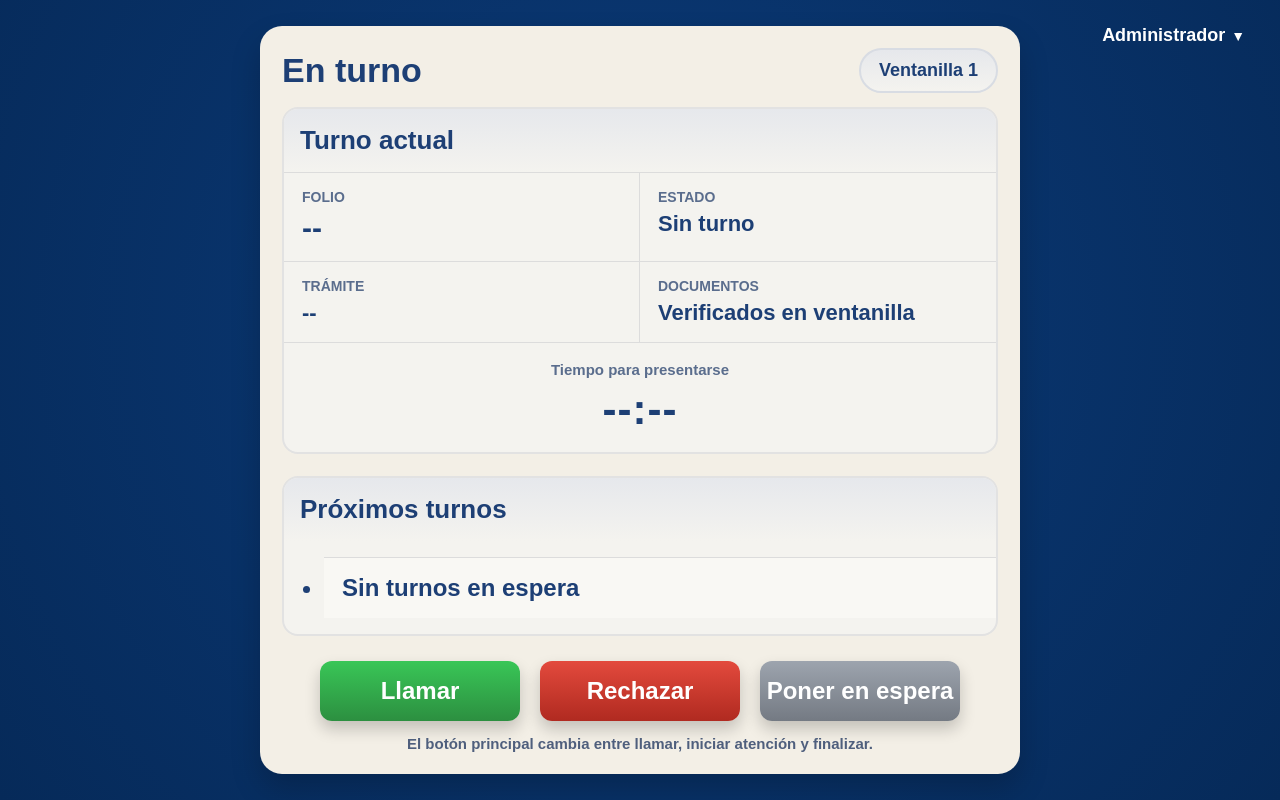
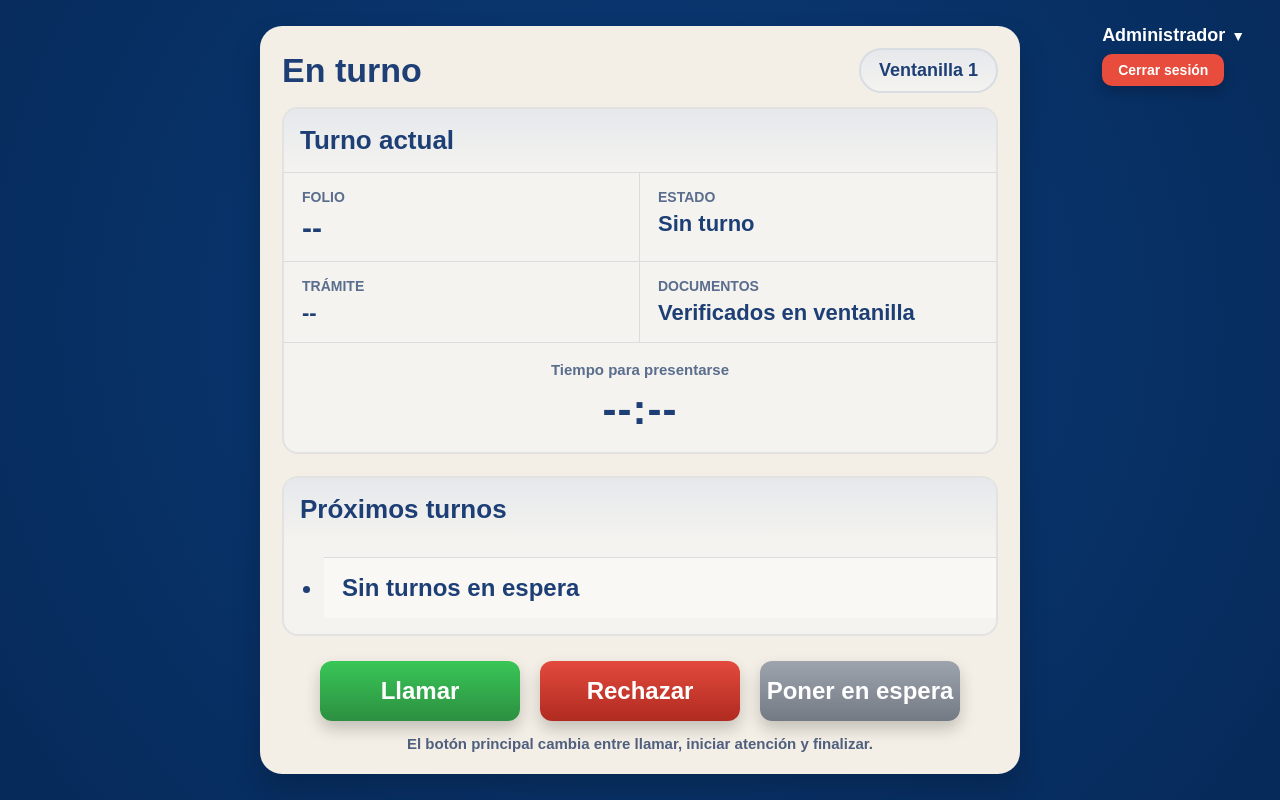
Before and after one commit to M0I0-0/ServiciosEscolares, a website: page Public/pages/visualizar_personal.html in a window 1280 px wide. Drawn offline with Linux system fonts and the light colour scheme; no server answers.

Commit message:
cambios en el visualizar turno

```diff
--- a/Public/pages/visualizar_personal.html
+++ b/Public/pages/visualizar_personal.html
@@ -18,9 +18,9 @@
       Administrador <span class="arrow">▼</span>
     </div>
 
-    <div class="admin-dropdown" id="adminDropdown">
-      <a href="#">Cerrar sesión</a>
-    </div>
+    <form action="/auth/logout" method="POST">
+      <button type="submit" class="btn-logout">Cerrar sesión</button>
+    </form>
 
   </div>
 
--- a/Public/styles/visualizar_personal.css
+++ b/Public/styles/visualizar_personal.css
@@ -299,3 +299,30 @@ body {
     font-size: 22px;
   }
 }
+
+/* BOTON CERRAR SESION */
+
+.btn-logout{
+  background:#e74c3c;
+  color:white;
+
+  border:none;
+  border-radius:10px;
+
+  padding:8px 16px;
+  margin-top:8px;
+
+  font-size:14px;
+  font-weight:700;
+
+  cursor:pointer;
+
+  box-shadow:0 6px 12px rgba(0,0,0,0.2);
+
+  transition:all 0.2s ease;
+}
+
+.btn-logout:hover{
+  background:#c0392b;
+  transform:translateY(-1px);
+}
```
